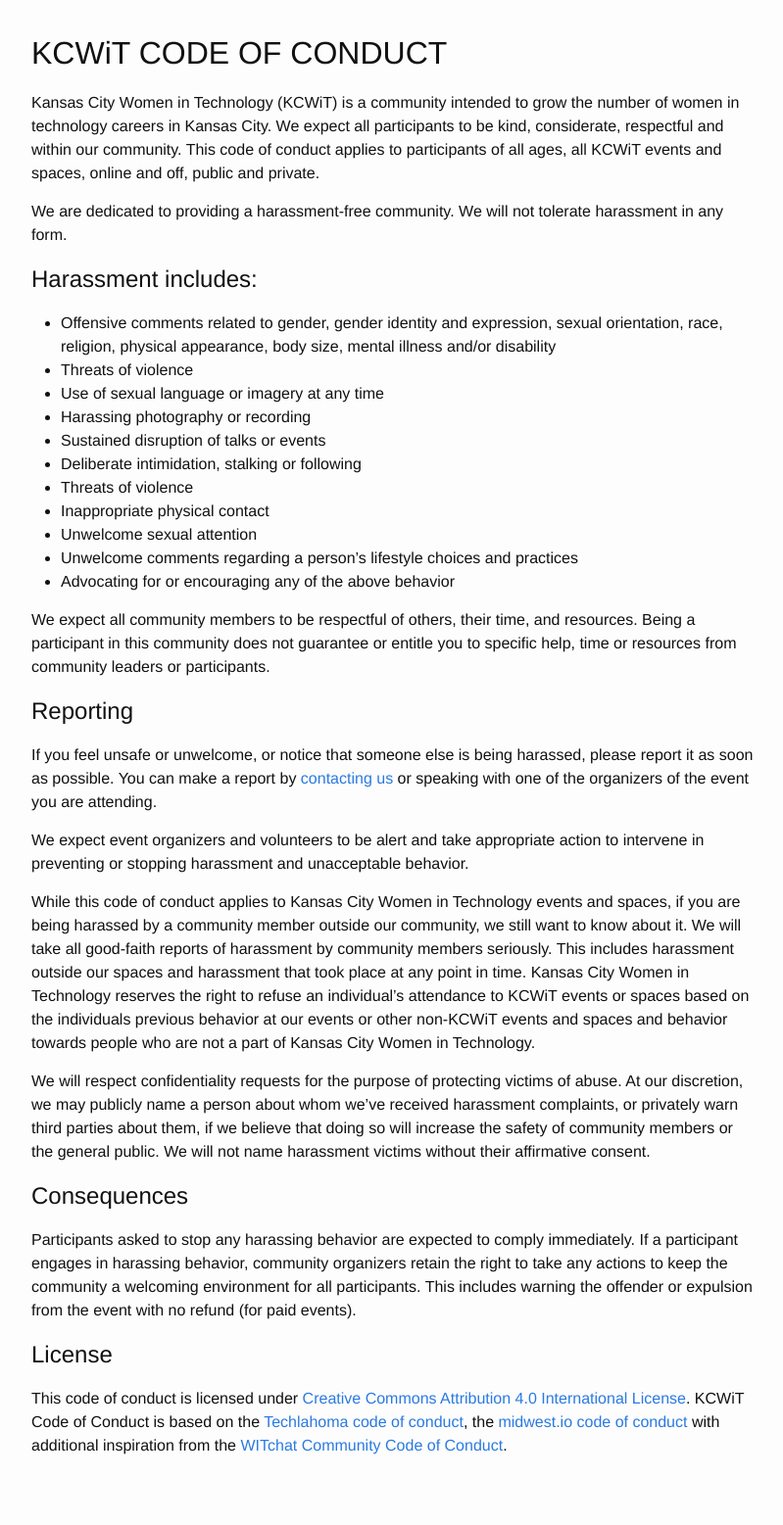
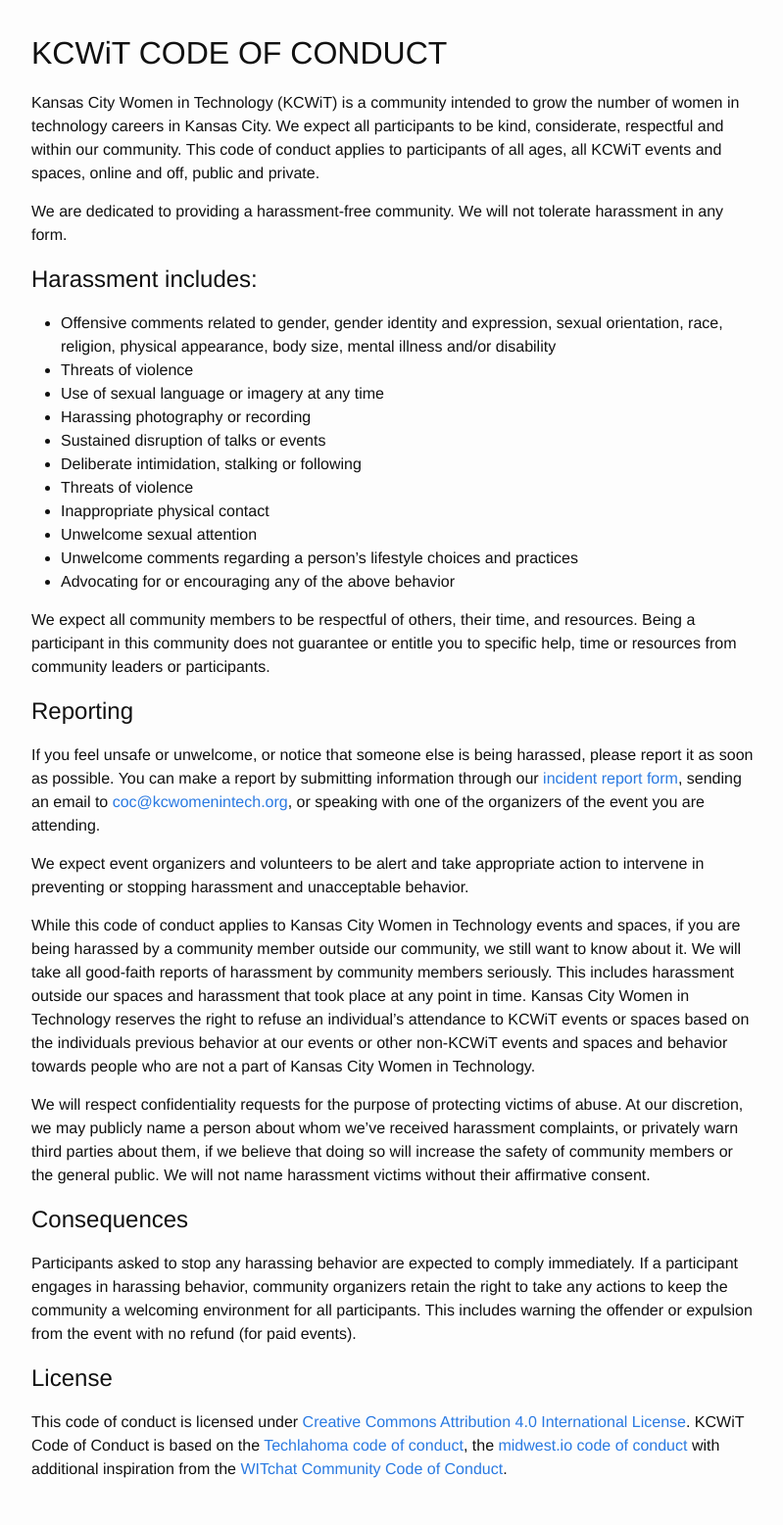
Before and after one commit to KansasCityWomeninTechnology/CodeOfConduct, a Jekyll site: the page built from index.md, in a window 1280 px wide. Shown: the whole page at 98% size, without its empty margins (238-1037 px from the left). Built offline with Jekyll 4.4.1, drawn with Linux system fonts in a browser that asks for light colours; our own code applies the rules of GitHub Pages for plain Markdown files; before the commit the page ends 1533 px from its top, so only the background shows below that.

Commit message:
Update submission info (#3)
* Update submission instructions

* Fix typo: and > an

```diff
--- a/index.md
+++ b/index.md
@@ -27,7 +27,7 @@ We expect all community members to be respectful of others, their time, and reso
 
 Reporting
 ---------
-If you feel unsafe or unwelcome, or notice that someone else is being harassed, please report it as soon as possible.  You can make a report by [contacting us](http://kcwomenintech.org/contact/) or speaking with one of the organizers of the event you are attending.
+If you feel unsafe or unwelcome, or notice that someone else is being harassed, please report it as soon as possible.  You can make a report by submitting information through our [incident report form](https://goo.gl/forms/kwKWePwxw2kG9ibC2), sending an email to [coc@kcwomenintech.org](mailto:coc@kcwomenintech.org), or speaking with one of the organizers of the event you are attending.
 
 We expect event organizers and volunteers to be alert and take appropriate action to intervene in preventing or stopping harassment and unacceptable behavior.
 
```
Also changed, not shown: 1 other file.
